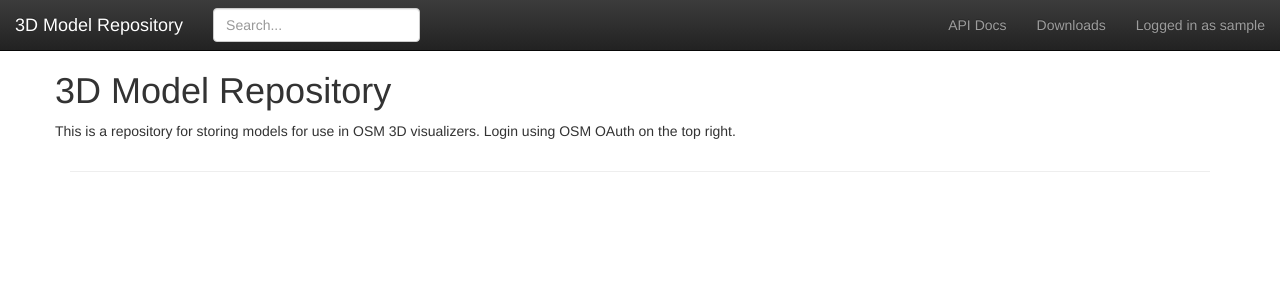
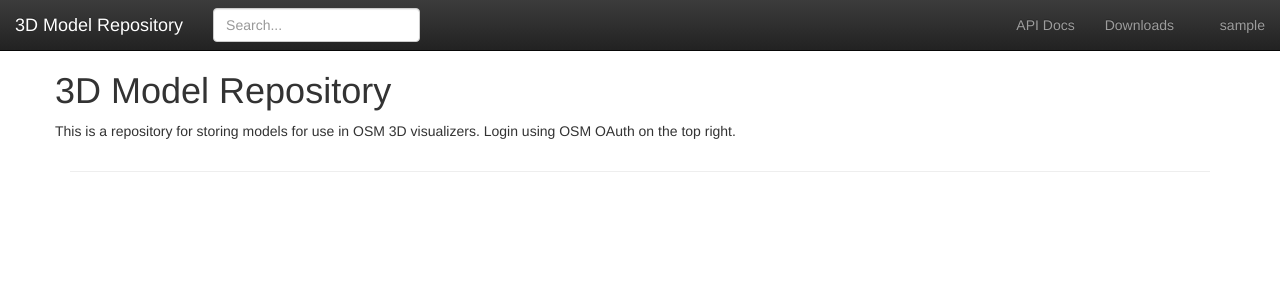
Before and after one commit to fossgis/3dmr, a Django app: page / in a window 1280 px wide. Shown: the top 300 px of the page. Run offline with Django 3.2, Linux system fonts and the light colour scheme; the visitor is signed in with stand-in values (Sample User, id 1); data that the repository does not hold is empty; some libraries are stand-ins or nearby versions.

Commit message:
Made the user navbar button direct to the user's page and added their avatar to it.

```diff
--- a/mainapp/static/mainapp/main.css
+++ b/mainapp/static/mainapp/main.css
@@ -17,3 +17,9 @@
 .col-md-4 .panel-body > p {
 	line-height: 1.5em;
 }
+
+nav img {
+	max-width: 24px;
+	max-height: 24px;
+	margin-right: 12px;
+}
--- a/mainapp/templates/mainapp/layout.html
+++ b/mainapp/templates/mainapp/layout.html
@@ -32,7 +32,7 @@
 					<li><a href="{% url 'docs' %}">API Docs</a></li>
 					<li><a href="{% url 'downloads' %}">Downloads</a></li>
 					{% if user.is_authenticated %}
-					<li><a href="#">Logged in as {{ user.get_username }}</a></li>
+					<li><a href="{% url 'user' username=''%}"><img src="{{ user.social_auth.first.extra_data.avatar }}" alt=""> {{ user.get_username }}</a></li>
 					{% else %}
 					<li><a href="{% url 'social:begin' 'openstreetmap' %}">Login</a></li>
 					{% endif %}
```
